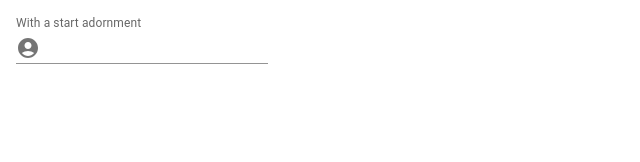
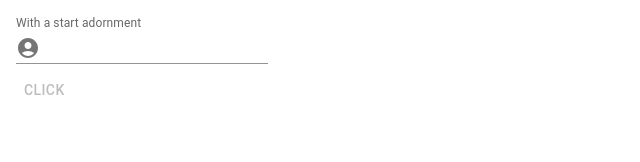
Before and after one commit to khashayaryaghma/zamin-khaki-project, a React (Create React App) app in the folder client/: page / in a window 1280 px wide. Shown: the top 162 px of the page, without its empty margins (0-640 px from the left). Built offline with nearby package versions, Linux system fonts and the light colour scheme.

Commit message:
practice

```diff
--- a/client/package.json
+++ b/client/package.json
@@ -10,6 +10,7 @@
     "@testing-library/jest-dom": "^5.14.1",
     "@testing-library/react": "^13.0.0",
     "@testing-library/user-event": "^13.2.1",
+    "prop-types": "^15.8.1",
     "react": "^18.2.0",
     "react-dom": "^18.2.0",
     "react-scripts": "5.0.1",
--- a/client/src/App.js
+++ b/client/src/App.js
@@ -1,32 +1,16 @@
-import Button from "@mui/material/Button";
-import Box from "@mui/material/Box";
-import Input from "@mui/material/Input";
-import InputLabel from "@mui/material/InputLabel";
-import InputAdornment from "@mui/material/InputAdornment";
-import FormControl from "@mui/material/FormControl";
-import TextField from "@mui/material/TextField";
-import AccountCircle from "@mui/icons-material/AccountCircle";
+import Button from "./component/Button";
+import Textfield from "./component/Textfield";
+
 
 function App() {
+
     return (
-        <Box sx={{ '& > :not(style)': { m: 1 } }}>
-      <FormControl variant="standard">
-        <InputLabel htmlFor="input-with-icon-adornment">
-          With a start adornment
-        </InputLabel>
-        <Input
-          id="input-with-icon-adornment"
-          startAdornment={
-            <InputAdornment position="start">
-              <AccountCircle />
-            </InputAdornment>
-          }
-        />
-      </FormControl>
+        <>
+        <Textfield/>
 
-    </Box>
-  );
-
+        <Button variant={1} color="secondary" size="medium" component="a" disabled>click</Button>
+        </>
+    );
 }
 
 export default App;
--- /dev/null
+++ b/client/src/component/Button.js
@@ -0,0 +1,29 @@
+import Button from "@mui/material/Button";
+import PropTypes, { array } from "prop-types";
+ function Buttoon({
+    variant,
+    color,
+    size,
+    children,
+    component,
+    onClick,
+    ...rest
+}) {
+    return (
+        <Button
+            variant={variant && variant}
+            color={color}
+            size={size}
+            component={component}
+            onClick={onClick}
+            {...rest}
+        >
+            {children}
+        </Button>
+    );
+}
+
+Buttoon.prototype ={
+    variant:PropTypes.arrayOf(["outlined", "contained","text"])
+}
+export default Buttoon;
--- /dev/null
+++ b/client/src/component/Textfield.js
@@ -0,0 +1,27 @@
+import React from 'react'
+import Box from "@mui/material/Box";
+import Input from "@mui/material/Input";
+import InputLabel from "@mui/material/InputLabel";
+import InputAdornment from "@mui/material/InputAdornment";
+import FormControl from "@mui/material/FormControl";
+import AccountCircle from "@mui/icons-material/AccountCircle";
+
+export default function Textfield() {
+  return (
+      <Box sx={{ "& > :not(style)": { m: 1 } }}>
+          <FormControl variant="standard">
+              <InputLabel htmlFor="input-with-icon-adornment">
+                  With a start adornment
+              </InputLabel>
+              <Input
+                  id="input-with-icon-adornment"
+                  startAdornment={
+                      <InputAdornment position="start">
+                          <AccountCircle />
+                      </InputAdornment>
+                  }
+              />
+          </FormControl>
+      </Box>
+  );
+}
```
